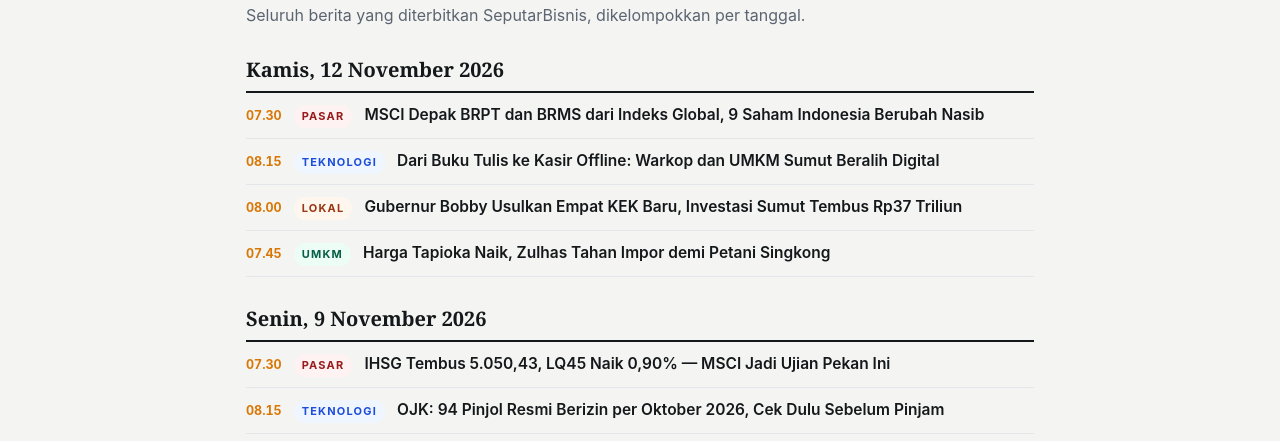
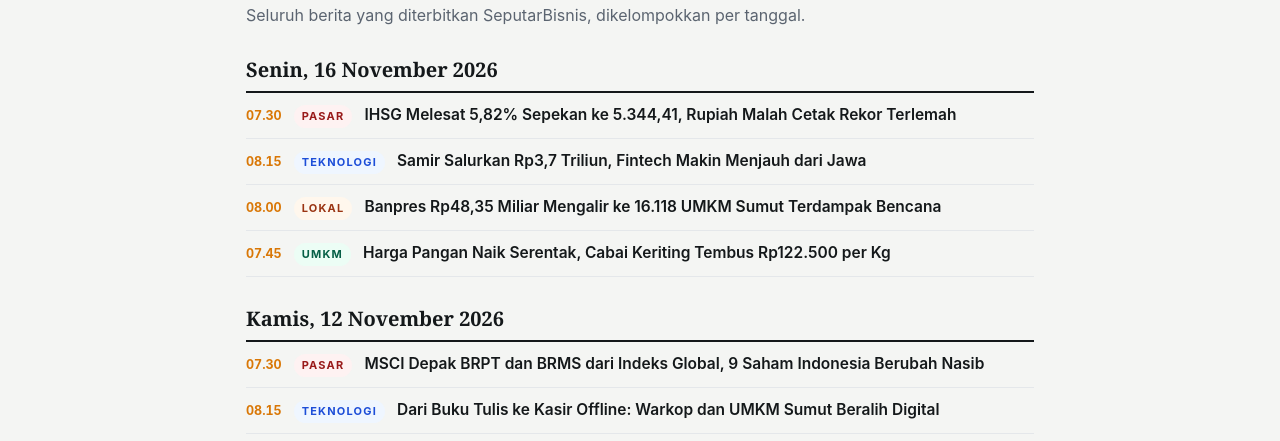
Before and after one commit to FinOwi/seputarbisnis, a plain HTML site: page indeks.html in a window 1280 px wide. Shown: the part 287-728 px from the top of the page. Drawn offline with Linux system fonts and the light colour scheme.

Commit message:
Edisi Senin 16 November 2026: IHSG +5,82% sepekan, harga pangan naik, Banpres Sumut, Samir

```diff
--- a/indeks.html
+++ b/indeks.html
@@ -25,6 +25,14 @@
   <span class="kicker">Arsip</span>
   <h1 style="font-family:var(--serif);font-size:30px;margin:8px 0 6px">Indeks Berita</h1>
   <p style="color:var(--muted)">Seluruh berita yang diterbitkan SeputarBisnis, dikelompokkan per tanggal.</p>
+
+  <div class="indeks-day">
+    <h2>Senin, 16 November 2026</h2>
+    <a href="pasar/ihsg-melesat-582-persen-sepekan-rupiah-rekor-terlemah-16-november-2026.html"><time>07.30</time><span class="chip pasar">Pasar</span><span class="t">IHSG Melesat 5,82% Sepekan ke 5.344,41, Rupiah Malah Cetak Rekor Terlemah</span></a>
+    <a href="teknologi/samir-salurkan-rp37-triliun-fintech-luar-jawa-16-november-2026.html"><time>08.15</time><span class="chip tekno">Teknologi</span><span class="t">Samir Salurkan Rp3,7 Triliun, Fintech Makin Menjauh dari Jawa</span></a>
+    <a href="lokal/banpres-rp4835-miliar-16118-umkm-sumut-16-november-2026.html"><time>08.00</time><span class="chip lokal">Lokal</span><span class="t">Banpres Rp48,35 Miliar Mengalir ke 16.118 UMKM Sumut Terdampak Bencana</span></a>
+    <a href="umkm/harga-pangan-naik-serentak-cabai-keriting-rp122500-16-november-2026.html"><time>07.45</time><span class="chip">UMKM</span><span class="t">Harga Pangan Naik Serentak, Cabai Keriting Tembus Rp122.500 per Kg</span></a>
+  </div>
 
   <div class="indeks-day">
     <h2>Kamis, 12 November 2026</h2>
```
